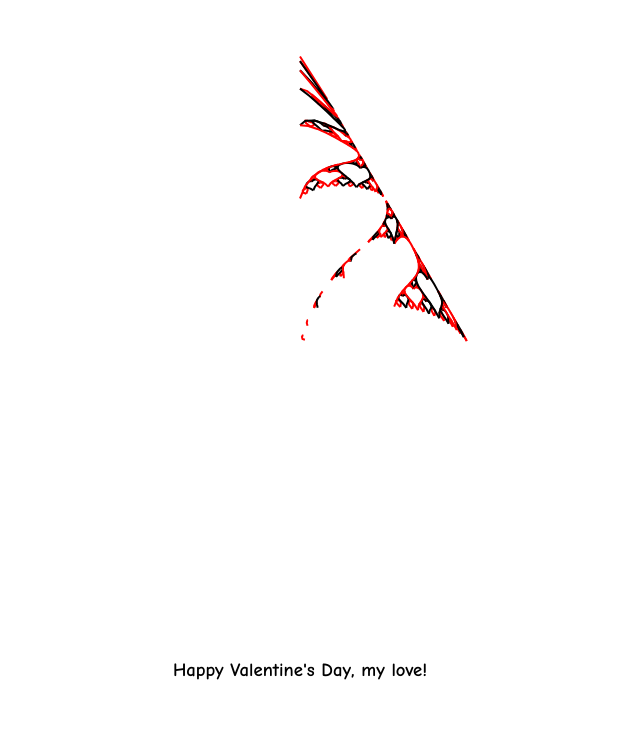
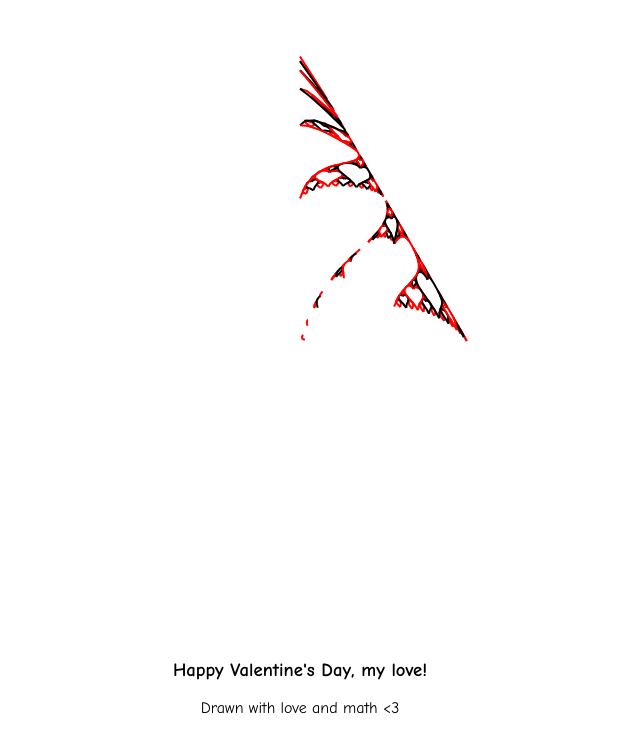
Before and after one commit to n-j-m/val, a plain HTML site: page index.html in a window 1280 px wide. Shown: the whole page, without its empty margins (340-980 px from the left). Drawn offline with Linux system fonts and the light colour scheme.

Commit message:
Update index.html

```diff
--- a/index.html
+++ b/index.html
@@ -37,6 +37,7 @@
 
   <footer>
     <h3>Happy Valentine's Day, my love!</h3>
+    <p>Drawn with love and math <3</p>
   </footer>
   <script src="heart.js"></script>
 </body>
```
